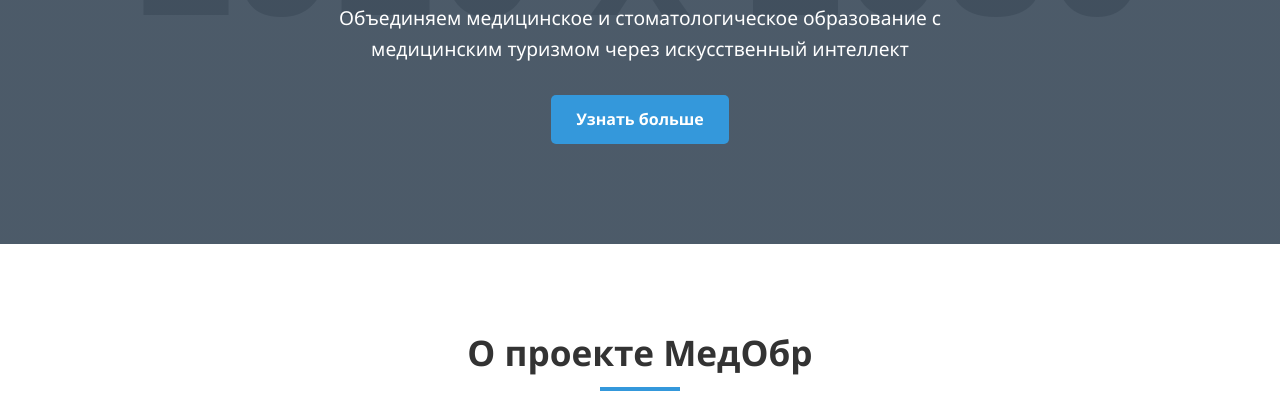
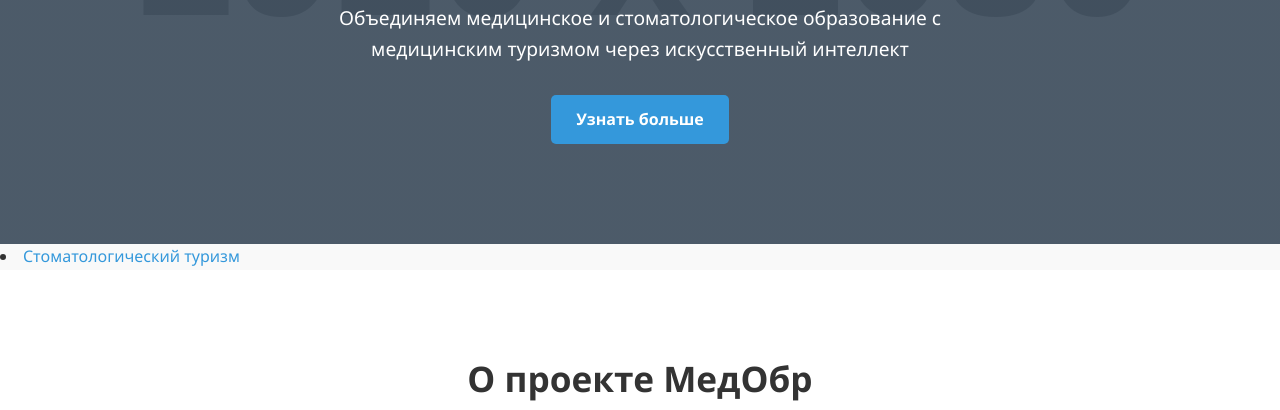
Before and after one commit to zmeik/MedEd, a plain HTML site: page index.html in a window 1280 px wide. Shown: the part 390-800 px from the top of the page. Drawn offline with Linux system fonts and the light colour scheme; placeholder pictures from the web are drawn by us.

Commit message:
added dentaltour

```diff
--- a/index.html
+++ b/index.html
@@ -35,6 +35,10 @@
             </div>
         </div>
     </section>
+
+    <!-- Добавьте эту кнопку в навигационное меню -->
+    <li><a href="dentaltour.html">Стоматологический туризм</a></li>
+
 
     <!-- О проекте -->
     <section id="about" class="about">
```
